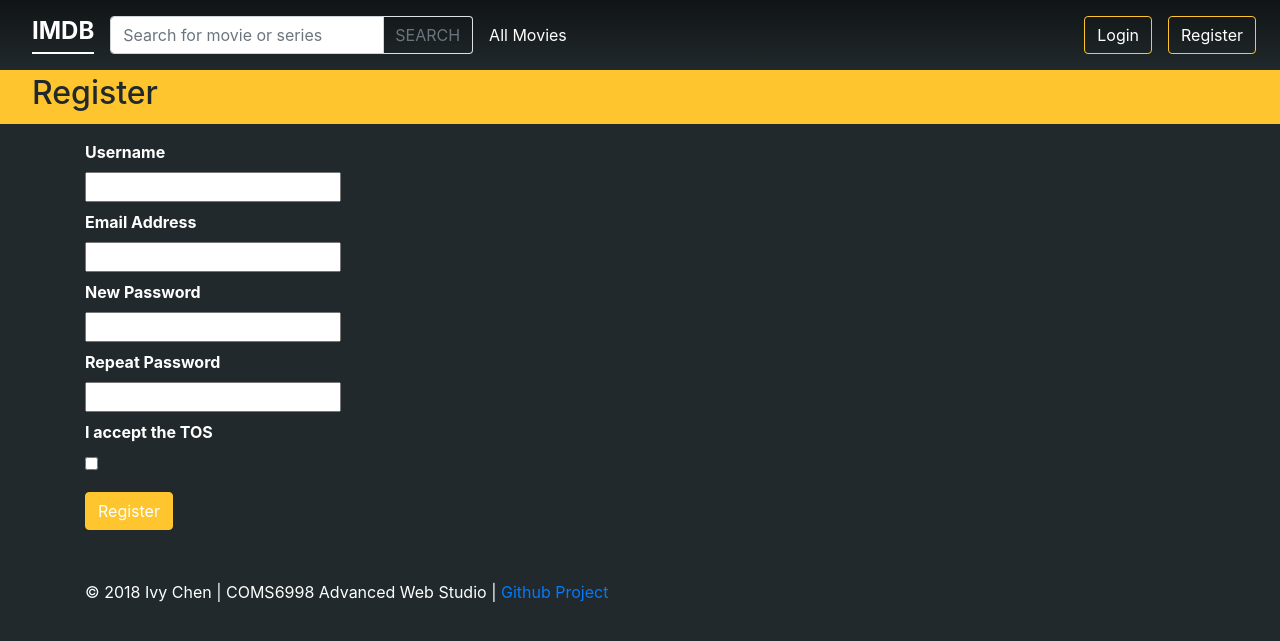
After one commit to ivychen/COMS6998-AdvWebStudio, a Flask app: page /register in a window 1280 px wide. The commit adds this page. Shown: the top 641 px of the page. Run offline with Flask 2, Linux system fonts and the light colour scheme; some libraries are stand-ins or nearby versions.

Commit message:
Updating series pages

```diff
--- a/Assignments/imdb/app.py
+++ b/Assignments/imdb/app.py
@@ -9,7 +9,6 @@
 
 # Custom app modules
 from config import Config
-# from user_class import User
 
 # === APP CONFIGURATION ===
 app = Flask(__name__)
@@ -20,7 +19,6 @@
 login_manager.login_view = '/'
 db = SQLAlchemy(app)
 import models
-# app.register_blueprint(test_api)
 
 # FORMS
 class UserLoginForm(Form):
@@ -42,7 +40,7 @@
 @app.route('/', methods=['POST', 'GET'])
 def main():
     m = models.Movie.query.all()
-    series = db.session.query(models.Series.seriesId, models.Series.seriesName, func.count(models.Series.seriesId).label('count'))\
+    series = db.session.query(models.Series.seriesId, models.Series.seriesName, func.count(models.Series.seriesId).label('count'), func.sum(models.Movie.runtime).label('runtime'))\
         .join(models.movieInSeries)\
         .filter_by(seriesId=models.Series.seriesId, movieId=models.Movie.id)\
         .group_by(models.Series.seriesId).all()
@@ -59,11 +57,15 @@
     movie_data = models.Movie.query.get(id)
     genre = db.session.query(models.Genre.category)\
         .join(models.movieIsGenre)\
-        .filter_by(movieId=movie_data.id).all()
+        .filter_by(movieId=id).all()
     cast = db.session.query(models.Talent.name, models.stars)\
         .join(models.stars)\
-        .filter_by(movieId=movie_data.id, talentId=models.Talent.tid).all()
+        .filter_by(movieId=id, talentId=models.Talent.tid).all()
     db.session.commit()
+
+    series = db.session.query(models.Series.seriesId, models.Series.seriesName)\
+        .join(models.movieInSeries)\
+        .filter_by(seriesId=models.Series.seriesId, movieId=id).all()
 
     releaseDate = datetime.strftime(movie_data.releaseDate, "%B %d, %Y")
 
@@ -72,9 +74,15 @@
         boxOfficeOpeningWeekend = "{0:,.2f}".format(movie_data.boxOfficeOpeningWeekend)
         boxOfficeGross = "{0:,.2f}".format(movie_data.boxOfficeGross)
 
-        return render_template('movie.html', movie_data=movie_data, cast=cast, genre=genre, releaseDate=releaseDate, budget=budget, boxOfficeOpeningWeekend=boxOfficeOpeningWeekend, boxOfficeGross=boxOfficeGross)
+        return render_template('movie.html', movie_data=movie_data, cast=cast, genre=genre, releaseDate=releaseDate, budget=budget, boxOfficeOpeningWeekend=boxOfficeOpeningWeekend, boxOfficeGross=boxOfficeGross, series=series)
 
-    return render_template('movie.html', movie_data=movie_data, cast=cast, genre=genre, releaseDate=releaseDate)
+    return render_template('movie.html', movie_data=movie_data, cast=cast, genre=genre, releaseDate=releaseDate, series=series)
+
+@app.route('/movies')
+def movies():
+    m = models.Movie.query.order_by(models.Movie.title).all()
+
+    return render_template('movies.html', movies=m)
 
 @app.route('/series/<id>', methods=['GET'])
 def series(id):
@@ -104,8 +112,6 @@
         .join(models.stars)\
         .filter_by(talentId=cast_data.tid)\
         .order_by(models.Movie.year.desc()).all()
-
-    print(m)
 
     return render_template('cast.html', cast=cast_data, movies=m)
 
@@ -156,8 +162,6 @@
         .filter_by(movieId=movie_data.id).all()
 
     genres = ",".join([g[0] for g in genre])
-
-    print(genres)
 
     cast = db.session.query(models.Talent.name, models.stars)\
         .join(models.stars)\
@@ -231,7 +235,6 @@
             movieGenreExists = db.session.query(models.movieIsGenre)\
                 .filter_by(movieId=id, category=g).first()
 
-            print("EXISTS", movieGenreExists)
             if not genreExists:
                 tmp = models.Genre(category=g)
                 db.session.add(tmp)
@@ -273,14 +276,7 @@
 # === LOGIN ====
 @login_manager.user_loader
 def load_user(username):
-    cursor = g.conn.execute("SELECT * FROM Users U WHERE U.username=%s", username)
-    data = cursor.fetchone()
-    cursor.close()
-
-    if data is None:
-        return None
-
-    return User(data[0], data[1], data[2])
+    return models.User.query.get(username)
 
 def authenticate_user(user):
     cursor = g.conn.execute("SELECT * FROM Users U WHERE U.username=%s", user.username)
@@ -294,41 +290,29 @@
 
 @app.route('/login', methods=['GET', 'POST'])
 def login():
+    if current_user.is_authenticated:
+        return redirect(url_for('main'))
+
     form = UserLoginForm(request.form)
     error = None
-    if request.method == 'POST' and form.validate():
-        user = models.User.query.filter_by(username=username.lower()).first()
+    if request.method == 'POST':
+        user = models.User.query.filter_by(username=request.form['username'].lower()).first()
         if user:
             if login_user(user):
-                app.logger.debug('Logged in user %s', user.username)
-                return redirect(url_for('/'))
+                # app.logger.debug('Logged in user %s', user.username)
+                return redirect(url_for('main'))
         error = 'Invalid username or password.'
     return render_template('login.html', form=form, error=error)
 
 @app.route('/register', methods=['GET', 'POST'])
 def register():
-    if request.method == 'GET':
-        return render_template('register.html')
-
-    error = None
-
-    if request.method == 'POST':
-        try:
-            new_user = User(request.form['username'],
-                      request.form['password'],
-                      request.form['email'])
-
-        except ValueError:
-            error = "Username or Password is empty"
-
-        if (not is_registered_user(new_user)):
-            register_user(new_user)
-            login_user(new_user)
-            return redirect(url_for('main'))
-        else:
-            error = "Username or email taken."
-
-    return render_template('register.html', error=error)
+    form = RegistrationForm(request.form)
+    if request.method == 'POST' and form.validate():
+        user = models.User(form.username.data, form.password.data, form.email.data)
+        db_session.add(user)
+        # flash('Thanks for registering')
+        return redirect(url_for('login'))
+    return render_template('register.html', form=form)
 
 def register_user(user):
     cursor = g.conn.execute("INSERT INTO Users (username, password, email) VALUES (%s, %s, %s)", (user.username, user.password, user.email))
--- a/Assignments/imdb/config.py
+++ b/Assignments/imdb/config.py
@@ -5,3 +5,5 @@
     SQLALCHEMY_DATABASE_URI = os.environ.get('SQLALCHEMY_DATABASE_URI') or 'sqlite:///' + os.path.join(basedir, 'imdb.db')
     SQLALCHEMY_TRACK_MODIFICATIONS = False
     SQLALCHEMY_ECHO = True
+    SESSION_TYPE = 'filesystem'
+    SECRET_KEY = 'imdb'
--- a/Assignments/imdb/static/css/main.scss
+++ b/Assignments/imdb/static/css/main.scss
@@ -2,6 +2,8 @@
 $LAVENWHITE: #eeedf0;
 $GOLD: #deb109;
 $MARIGOLD: #fec52e;
+$BEIGE: #e9ddce;
+$BLUE: #3eaede;
 
 .footer {
   background-color: rgb(33, 41, 44) !important;
--- /dev/null
+++ b/Assignments/imdb/templates/_formhelpers.html
@@ -0,0 +1,12 @@
+{% macro render_field(field) %}
+  <dt>{{ field.label }}
+  <dd>{{ field(**kwargs)|safe }}
+  {% if field.errors %}
+    <ul class=errors>
+    {% for error in field.errors %}
+      <li>{{ error }}</li>
+    {% endfor %}
+    </ul>
+  {% endif %}
+  </dd>
+{% endmacro %}
--- a/Assignments/imdb/templates/base.html
+++ b/Assignments/imdb/templates/base.html
@@ -66,8 +66,20 @@
         <a class="nav-link" href="/movies">All Movies</a>
       </li>
       {% if current_user.is_authenticated %}
-      <li class="nav-item active ml-auto">
-        <a class="nav-link" href="/logout"><button class="btn btn-outline-success">Logout</button></a>
+      <li class="nav-item dropdown">
+        <a class="nav-link dropdown-toggle" href="#" id="navbarDropdown" role="button" data-toggle="dropdown" aria-haspopup="true" aria-expanded="false">
+          {{ current_user.username }}
+          <div class="user-icon">{{ current_user.username[0].upper() }}</div>
+        </a>
+        <div class="dropdown-menu dropdown-menu-right" aria-labelledby="navbarDropdown">
+          <!-- <a class="dropdown-item" href="#">My Account</a> -->
+          <!-- <a class="dropdown-item" href="#">Another action</a> -->
+          <div class="dropdown-divider"></div>
+          <a class="nav-link" href="/logout"><button class="login btn btn-outline-success">Logout</button></a>
+        </div>
+      </li>
+      <li class="nav-item active">
+
       </li>
       {% else %}
       <li class="nav-item active ml-auto">
--- a/Assignments/imdb/templates/movie.html
+++ b/Assignments/imdb/templates/movie.html
@@ -18,6 +18,10 @@
           <p>LANGUAGE: {{ movie_data.language }}</p>
           <p>{{ movie_data.overview }}</p>
 
+          <h4>Series</h4>
+          {% for s in series %}
+          <button class="modal-btn char-btn btn btn-primary" type="button"><a href="/series/{{s.seriesId}}">{{s.seriesName}}</a></button>
+          {% endfor %}
 
           <h4>Awards</h4>
           <ul class="award-group">
--- /dev/null
+++ b/Assignments/imdb/templates/register.html
@@ -0,0 +1,33 @@
+{% extends "base.html" %}
+{% block title %}Register{% endblock %}
+{% block body %}
+  {% block content %}
+  <div class="header row">
+    <h2>Register</h2>
+  </div>
+
+  <div class="container">
+    {% from "_formhelpers.html" import render_field %}
+    <form method=post>
+      <dl>
+        {{ render_field(form.username) }}
+        {{ render_field(form.email) }}
+        {{ render_field(form.password) }}
+        {{ render_field(form.confirm) }}
+        {{ render_field(form.accept_tos) }}
+      </dl>
+
+      <!-- <label class="sr-only" for="username">Username</label>
+      <input type="text" class="form-control mb-2 mr-sm-2" id="username" placeholder="">
+
+      <label class="sr-only" for="password">Password</label>
+      <input type="text" class="form-control mb-2 mr-sm-2" id="password" placeholder="">
+
+      <label class="sr-only" for="emailaddress">Email Address</label>
+      <input type="text" class="form-control mb-2 mr-sm-2" id="emailaddress" placeholder=""> -->
+
+      <button type="submit" class="btn btn-primary mb-2">Register</button>
+    </form>
+  </div>
+  {% endblock %}
+{% endblock %}
```
Also changed, not shown: other parts of Assignments/imdb/static/css/main.scss (+45 -2 lines), Assignments/imdb/models.py (+5 -3 lines), Assignments/imdb/static/css/main.css (+45 -2 lines), Assignments/imdb/templates/login.html (+19 -17 lines), Assignments/imdb/templates/main.html (+7 -24 lines), Assignments/imdb/templates/movies.html (added, +26 -0 lines), Assignments/imdb/templates/series.html (+12 -12 lines), Assignments/imdb/user_class.py (deleted, +0 -35 lines), Assignments/imdb/imdb.db.
